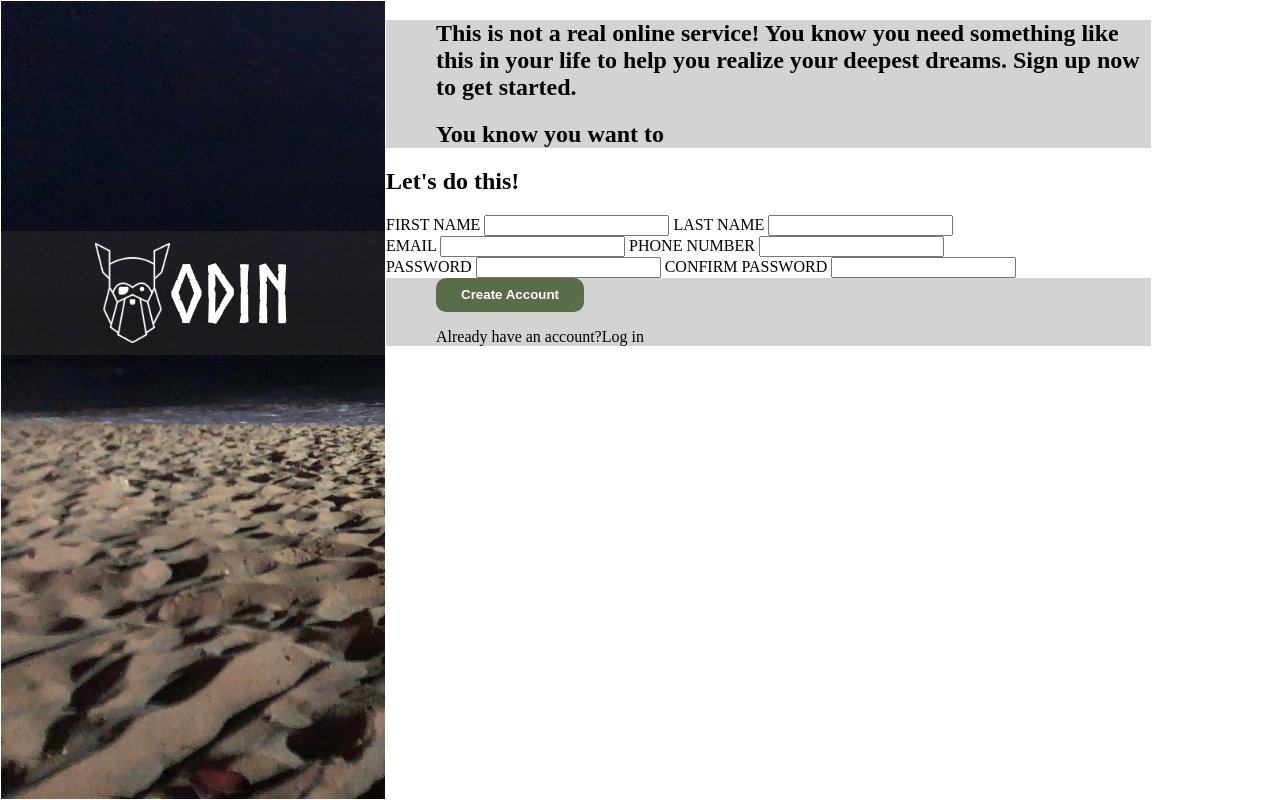
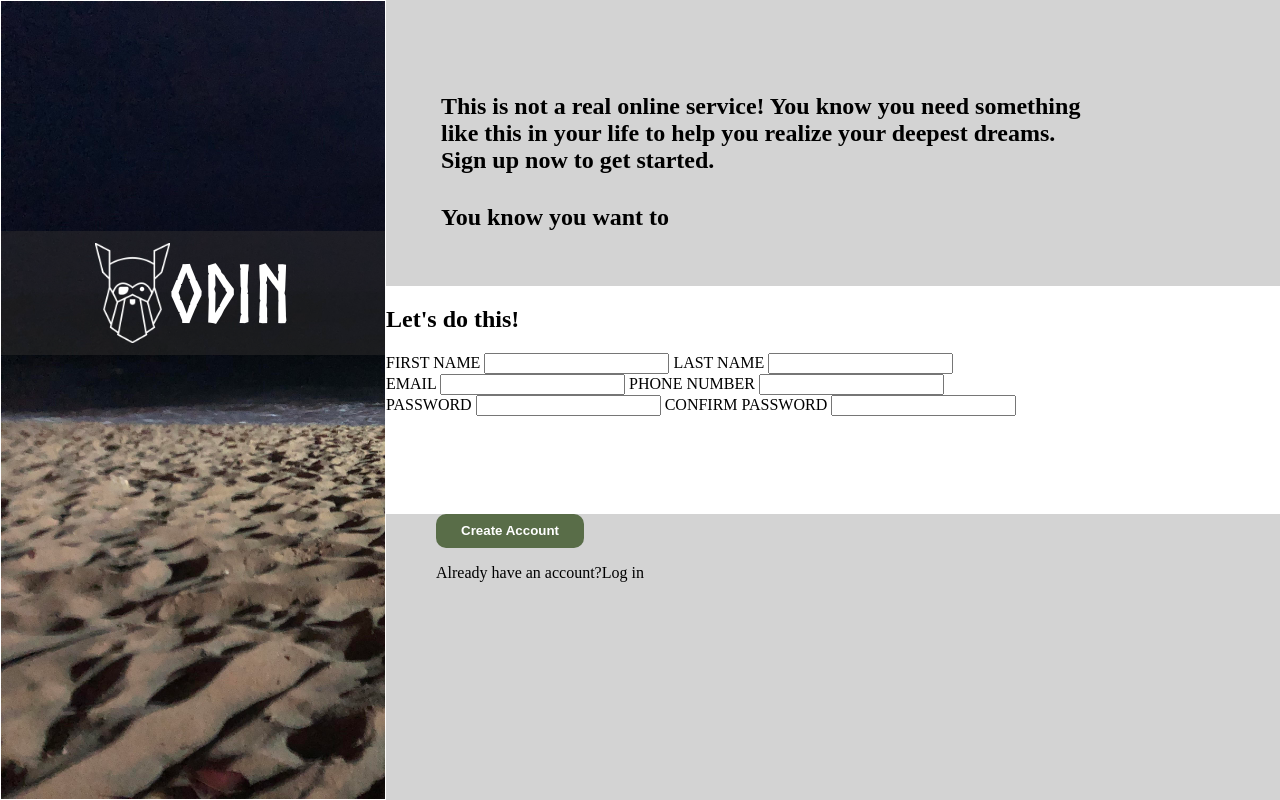
Before and after one commit to mdavison35/sign-up-form, a plain HTML site: page index.html in a window 1280 px wide. Drawn offline with Linux system fonts and the light colour scheme.

Commit message:
Apply spacing to right-panel child elements.
This change makes the direct child elements of the right-panel
fill the available space. It also makes them space more evenly
between the elements. It adds spacing to the top-right-panel
to push the headers to the bottom of their container.

```diff
--- a/index.html
+++ b/index.html
@@ -15,12 +15,14 @@
     </div>
     <div class="right-panel">
       <div class="top-right-content">
-        <h2>
-          This is not a real online service! You know you need something like
-          this in your life to help you realize your deepest dreams. Sign up now
-          to get started.
-        </h2>
-        <h2>You know you want to</h2>
+        <div>
+          <h2>
+            This is not a real online service! You know you need something like
+            this in your life to help you realize your deepest dreams. Sign up
+            now to get started.
+          </h2>
+          <h2>You know you want to</h2>
+        </div>
       </div>
       <div class="form-content">
         <h2>Let's do this!</h2>
--- a/style.css
+++ b/style.css
@@ -57,14 +57,34 @@ button {
   font-weight: 900;
 }
 
-.top-right-content,
-.form-content,
-.bottom-right-content {
-  max-width: 80%;
+.right-panel {
+  display: flex;
+  flex-direction: column;
+  justify-content: space-evenly;
+}
+
+.form-content {
+  flex: 1.2;
 }
 
 .top-right-content,
 .bottom-right-content {
+  flex: 1.5;
   background-color: lightgrey;
   padding-left: 50px;
 }
+
+.top-right-content {
+  display: flex;
+  flex-direction: column;
+  justify-content: flex-end;
+}
+
+.top-right-content div {
+  max-width: 80%;
+  padding-bottom: 30px;
+}
+
+.top-right-content div h2 {
+  padding: 5px;
+}
```
